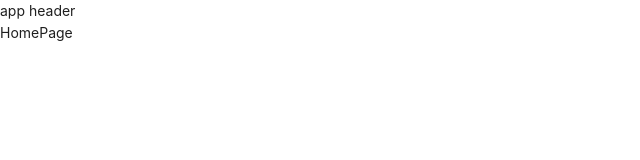
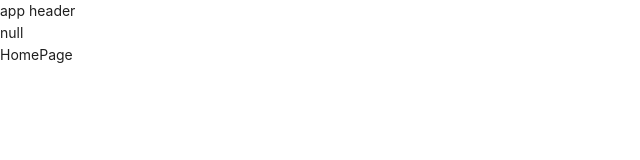
Before and after one commit to vuvansy/react-fresher-ts-book, a React (Vite) app: page / in a window 1280 px wide. Shown: the top 160 px of the page, without its empty margins (0-640 px from the left). Built offline with nearby package versions, Linux system fonts and the light colour scheme.

Commit message:
Store User Login with React Context

```diff
--- a/index.html
+++ b/index.html
@@ -5,7 +5,7 @@
   <meta charset="UTF-8" />
   <link rel="icon" type="image/svg+xml" href="/vite.svg" />
   <meta name="viewport" content="width=device-width, initial-scale=1.0" />
-  <title>React TS @hoidanit</title>
+  <title>React TS</title>
 </head>
 
 <body>
--- /dev/null
+++ b/src/components/context/app.context.tsx
@@ -0,0 +1,46 @@
+import { createContext, useContext, useState } from "react";
+
+
+
+interface IAppContext {
+    isAuthenticated: boolean;
+    setIsAuthenticated: (v: boolean) => void;
+    setUser: (v: IUser) => void;
+    user: IUser | null;
+}
+
+
+//B1: Tạo Context
+const CurrentAppContext = createContext<IAppContext | null>(null);
+
+type TProps = {
+    children: React.ReactNode
+}
+
+//B2: Tạo Provider ( wrap component)
+export const AppProvider = (props: TProps) => {
+
+    const [isAuthenticated, setIsAuthenticated] = useState<boolean>(false);
+    const [user, setUser] = useState<IUser | null>(null);
+
+    return (
+        <CurrentAppContext.Provider value={{
+            isAuthenticated, user, setIsAuthenticated, setUser
+        }}>
+            {props.children}
+        </CurrentAppContext.Provider>
+    );
+};
+
+//Hook để lấy nhanh các trường truyền qua context
+export const useCurrentApp = () => {
+
+    const currentAppContext = useContext(CurrentAppContext);
+
+    if (!currentAppContext) {
+        throw new Error(
+            "useCurrentApp has to be used within <CurrentAppContext.Provider>"
+        );
+    }
+    return currentAppContext;
+};
--- a/src/components/layout/app.header.tsx
+++ b/src/components/layout/app.header.tsx
@@ -1,7 +1,11 @@
+import { useCurrentApp } from "components/context/app.context";
+
 const AppHeader = () => {
+    const { user } = useCurrentApp();
     return (
         <div>
             app header
+            <div>{JSON.stringify(user)}</div>
         </div>
     )
 }
--- a/src/layout.tsx
+++ b/src/layout.tsx
@@ -5,7 +5,6 @@ function Layout() {
 
     return (
         <div>
-
             <AppHeader />
             <Outlet />
         </div>
--- a/src/main.tsx
+++ b/src/main.tsx
@@ -12,6 +12,7 @@ import RegisterPage from 'pages/client/auth/register';
 import "styles/global.scss"
 import HomePage from './pages/client/home';
 import { App } from 'antd';
+import { AppProvider } from 'components/context/app.context';
 
 
 const router = createBrowserRouter([
@@ -46,7 +47,9 @@ const router = createBrowserRouter([
 createRoot(document.getElementById('root')!).render(
   <StrictMode>
     <App>
-      <RouterProvider router={router} />
+      <AppProvider>
+        <RouterProvider router={router} />
+      </AppProvider>
     </App>
   </StrictMode>,
 )
--- a/src/pages/client/auth/login.tsx
+++ b/src/pages/client/auth/login.tsx
@@ -4,6 +4,7 @@ import './login.scss';
 import { useState } from 'react';
 import type { FormProps } from 'antd';
 import { loginAPI } from '@/services/api';
+import { useCurrentApp } from '@/components/context/app.context';
 
 type FieldType = {
     username: string;
@@ -16,6 +17,7 @@ const LoginPage = () => {
     const navigate = useNavigate();
     const [isSubmit, setIsSubmit] = useState(false);
     const { message, notification } = App.useApp();
+    const { setIsAuthenticated, setUser } = useCurrentApp();
 
     const onFinish: FormProps<FieldType>['onFinish'] = async (values) => {
         // console.log(values);
@@ -24,6 +26,8 @@ const LoginPage = () => {
         const res = await loginAPI(username, password);
         setIsSubmit(false);
         if (res?.data) {
+            setIsAuthenticated(true);
+            setUser(res.data.user)
             localStorage.setItem('access_token', res.data.access_token);
             message.success("Đăng nhập tài khoản thành công!");
             navigate("/")
--- a/src/services/api.ts
+++ b/src/services/api.ts
@@ -2,7 +2,11 @@ import axios from 'services/axios.customize'; //sử dụng phần axios customi
 
 export const loginAPI = (username: string, password: string) => {
     const urlBackend = "/api/v1/auth/login";
-    return axios.post<IBackendRes<ILogin>>(urlBackend, { username, password })
+    return axios.post<IBackendRes<ILogin>>(urlBackend, { username, password }, {
+        headers: {
+            delay: 3000
+        }
+    })
 }
 
 export const registerAPI = (fullName: string, email: string, password: string, phone: string) => {
```
Also changed, not shown: src/styles/global.d.ts (+8 -0 lines).
